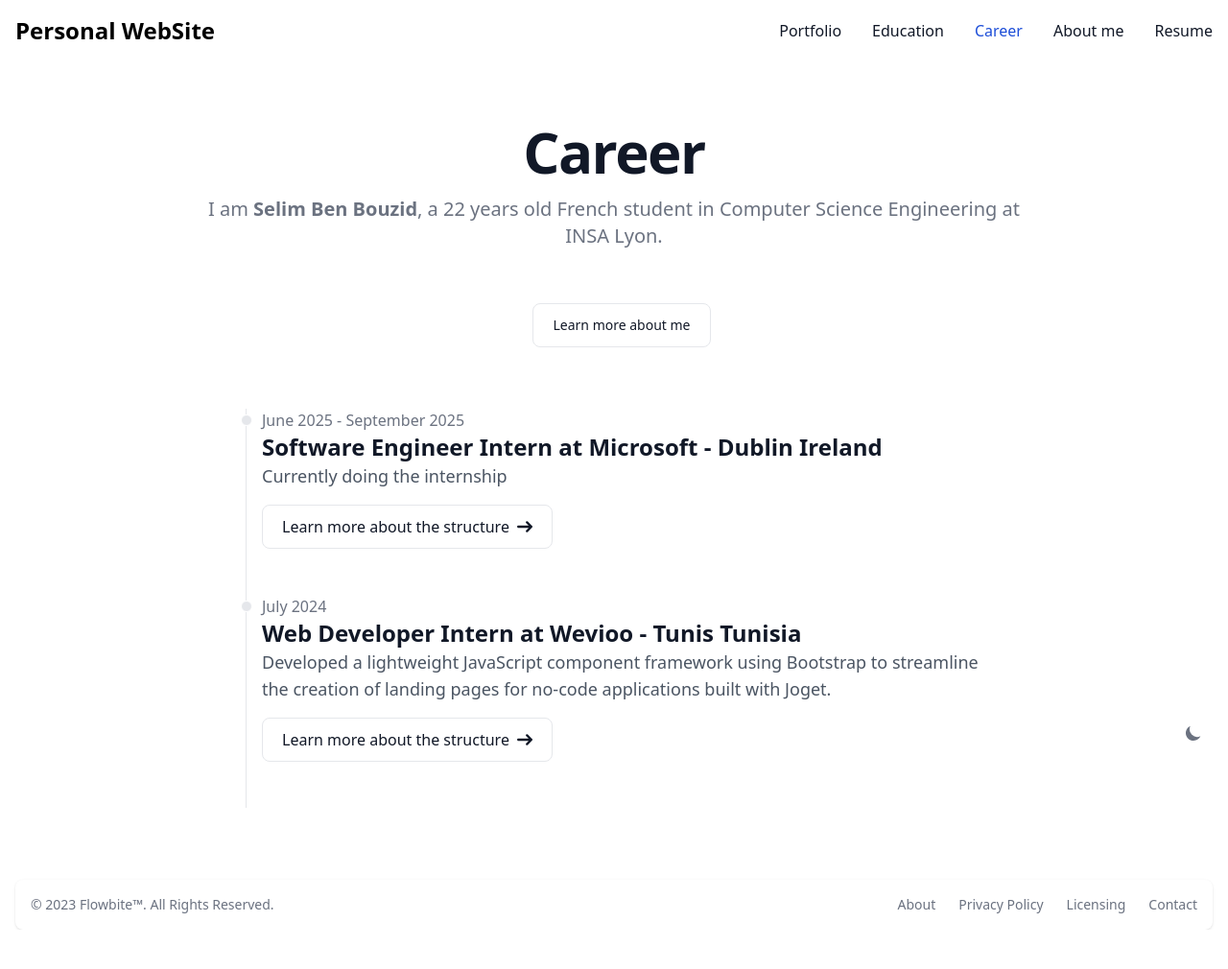
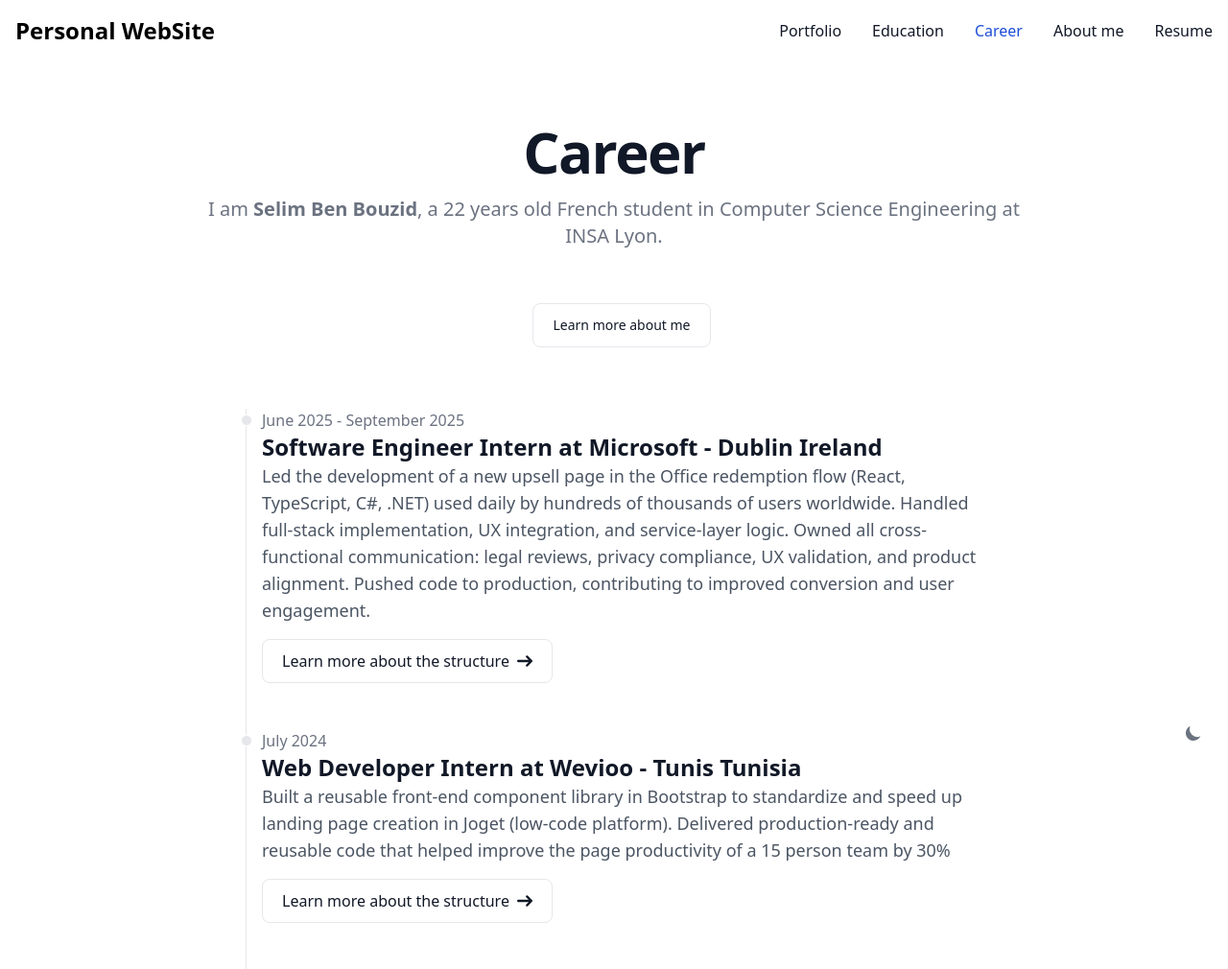
Before and after one commit to Seloum-lab/Portfolio, an Astro site: page /Portfolio/Career in a window 1280 px wide. Shown: the top 1010 px of the page at 96% size. Before the commit the page ends 969 px from the top, so only its background shows below. Built offline with nearby package versions, Linux system fonts and the light colour scheme; Astro itself is replaced by a stand-in of ours.

Commit message:
Update careers page

```diff
--- a/src/pages/Career/index.astro
+++ b/src/pages/Career/index.astro
@@ -7,13 +7,13 @@ const unis = [
     {
         date : "July 2024",
         title : "Web Developer Intern at Wevioo - Tunis Tunisia",
-        desc : "Developed a lightweight JavaScript component framework using Bootstrap to streamline the creation of landing pages for no-code applications built with Joget.",
+        desc : "Built a reusable front-end component library in Bootstrap to standardize and speed up landing page creation in Joget (low-code platform). Delivered production-ready and reusable code that helped improve the page productivity of a 15 person team by 30%",
         website: "https://www.wevioo.com/en"
     },
     {
         date : "June 2025 - September 2025",
         title : "Software Engineer Intern at Microsoft - Dublin Ireland",
-        desc : "Currently doing the internship",
+        desc : "Led the development of a new upsell page in the Office redemption flow  (React, TypeScript, C#, .NET) used daily by hundreds of thousands of users worldwide. Handled full-stack implementation, UX integration, and service-layer logic. Owned all cross-functional communication: legal reviews, privacy compliance, UX validation, and product alignment. Pushed code to production, contributing to improved conversion and user engagement.",
         website : "https://www.microsoft.com/en-ie/aboutireland",
     },
 ];
```
